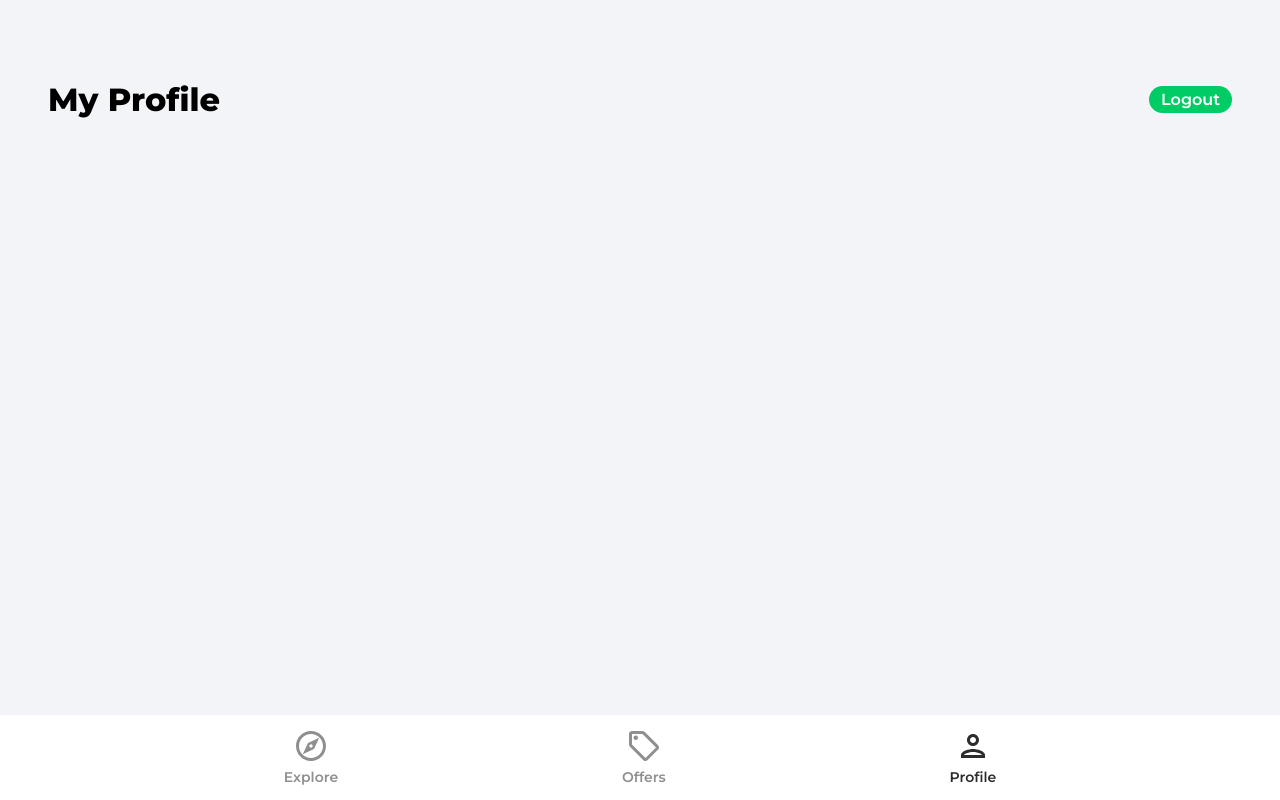
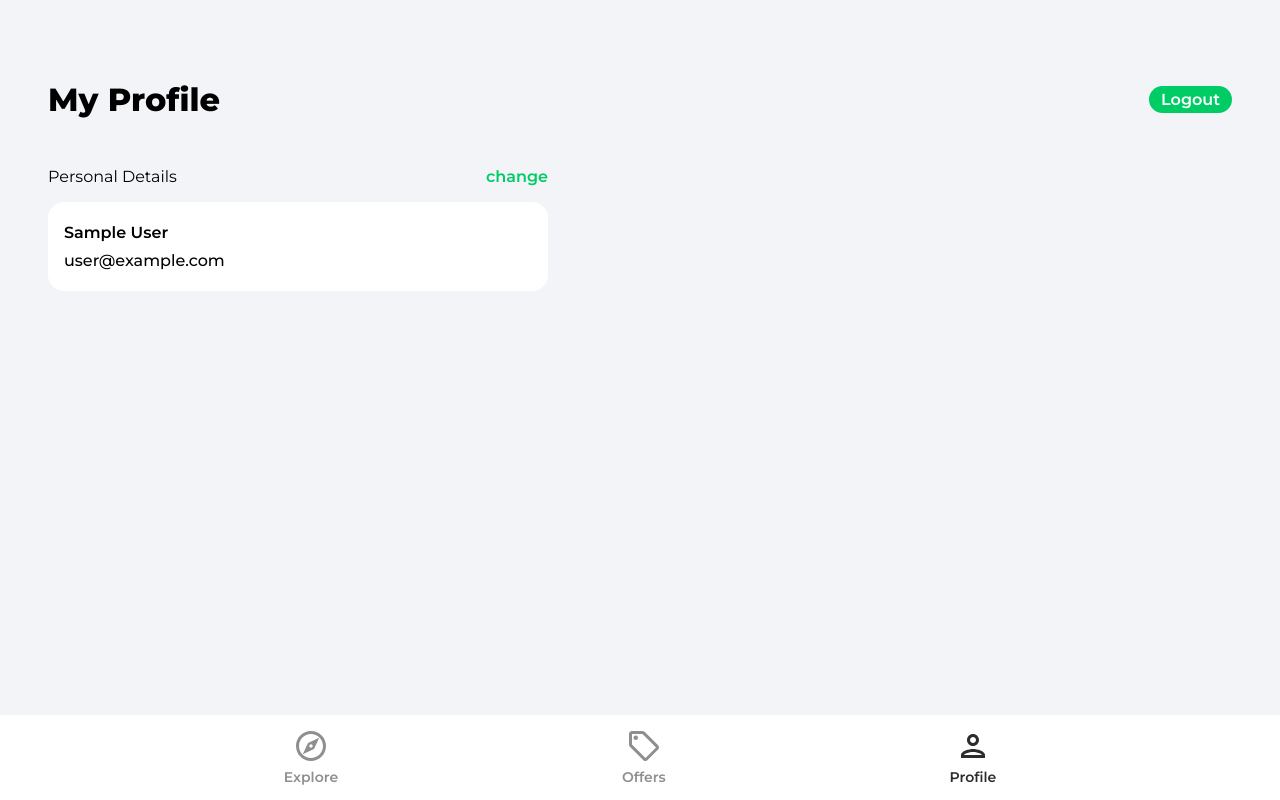
Before and after one commit to daniel7050/House-marketplace-app, a React (Vite) app: page /profile in a window 1280 px wide. Built offline with nearby package versions, Linux system fonts and the light colour scheme; no server answers; sample sign-in values are in the browser's storage.

Commit message:
Sorted sign-up and sign-in with firebase

```diff
--- a/src/App.jsx
+++ b/src/App.jsx
@@ -2,6 +2,7 @@
 import { ToastContainer } from "react-toastify"
 import 'react-toastify/dist/ReactToastify.css';
 import Navbar from "./components/Navbar"
+import PrivateRoute from "./components/PrivateRoute"
 import Explore from './pages/Explore'
 import Offers from './pages/Offers'
 import Profile from './pages/Profile'
@@ -16,7 +17,9 @@
         <Routes>
           <Route path = '/' element = {<Explore/>} />
           <Route path = '/offers' element = {<Offers/>} />
-          <Route path = '/profile' element = {<Profile/>} />
+          <Route path="/profile" element = {<PrivateRoute/>}>
+            <Route path = '/profile' element = {<Profile/>} />
+          </Route>
           <Route path = '/sign-in' element = {<SignIn/>} />
           <Route path = '/sign-up' element = {<SignUp/>} />
           <Route path = '/forgot-password' element = {<ForgotPassword/>} />
--- /dev/null
+++ b/src/components/PrivateRoute.jsx
@@ -0,0 +1,15 @@
+import {Navigate, Outlet} from 'react-router-dom'
+import { useAuthStatus } from '../hooks/useAuthStatus'
+import Spinner from './Spinner'
+
+const PrivateRoute = () => {
+    const {loggedIn, checkingStatus} = useAuthStatus()
+
+    if(checkingStatus){
+        return <Spinner/>
+    }
+
+    return loggedIn ? <Outlet/> : <Navigate to = '/sign-in'/>
+}
+
+export default PrivateRoute
--- /dev/null
+++ b/src/components/Spinner.jsx
@@ -0,0 +1,9 @@
+function Spinner() {
+    return (
+        <div className="loadingSpinnerContainer">
+            <div className="loadingSpinner"></div>
+        </div>
+    )
+}
+
+export default Spinner
--- /dev/null
+++ b/src/hooks/useAuthStatus.js
@@ -0,0 +1,19 @@
+import { useEffect, useState } from "react";
+import { getAuth, onAuthStateChanged } from "firebase/auth";
+
+export const  useAuthStatus = () => {
+    const [loggedIn, setLoggedIn] = useState(false)
+    const [checkingStatus, setCheckingStatus] = useState(true)
+
+    useEffect(() => {
+        const auth = getAuth()
+        onAuthStateChanged(auth, (user) =>{
+            if(user) {
+                setLoggedIn(true)
+            }
+            setCheckingStatus(false)
+        })
+    })
+
+    return {loggedIn, checkingStatus}
+}
--- a/src/pages/Profile.jsx
+++ b/src/pages/Profile.jsx
@@ -1,14 +1,20 @@
 import { useState, useEffect} from "react"
-import { getAuth } from "firebase/auth"
+import { getAuth, updateProfile } from "firebase/auth"
+import {updateDoc,doc} from 'firebase/firestore'
+import {db} from '../firebase.config'
 import { useNavigate, Link } from "react-router-dom"
+import {toast} from 'react-toastify'
 
 function Profile() {
     const auth = getAuth()
+    const [changeDetails, setChangeDetails] = useState(false)
 
     const [formData, setFormData] = useState({
         name: auth.currentUser.displayName,
         email: auth.currentUser.email,
     })
+
+    const {name, email} = formData
 
     const navigate = useNavigate()
 
@@ -17,11 +23,69 @@
         navigate('/')
     }
 
+    const onSubmit = async() => {
+        try{
+            if(auth.currentUser.displayName !== name){
+                await updateProfile(auth.currentUser,{
+                    displayName: name
+                })
+
+                const userRef = doc(db,'users', auth.currentUser.uid)
+                await updateDoc(userRef, {
+                    name
+                })
+            }
+        }catch(error){
+            console.log('error')
+            toast.error('Could not update profile details')
+        }
+    }
+
+    const onChange = (e) => {
+        setFormData((prevState) => ({
+            ...prevState,
+            [e.target.id]: e.target.value
+        }))
+    }
+
     return <div className="profile">
         <header className="profileHeader">
             <p className="pageHeader">My Profile</p>
             <button type="button" className="logOut" onClick={onLogout}>Logout</button>
         </header>
+
+        <main>
+            <div className="profileDetailsHeader">
+                <p className="profileDetailsText">Personal Details</p>
+                <p className="changePersonalDetails" onClick={() =>{
+                    changeDetails && onSubmit()
+                    setChangeDetails((prevState) => !prevState)
+                }}>
+                    {changeDetails ? 'done' : 'change'}
+                </p>
+            </div>
+
+            <div className="profileCard">
+                <form>
+                    <input
+                    type="text"
+                    id="name"
+                    className={!changeDetails ? 'profileName' : 'profileNameActive'}
+                    disabled = {!changeDetails}
+                    value={name}
+                    onChange={onChange}
+                    />
+                    <input
+                    type="text"
+                    id="email"
+                    className={!changeDetails ? 'profileEmail' : 'profileEmailActive'}
+                    disabled = {!changeDetails}
+                    value={email}
+                    onChange={onChange}
+                    />
+                </form>
+            </div>
+        </main>
     </div>
 }
 
```
